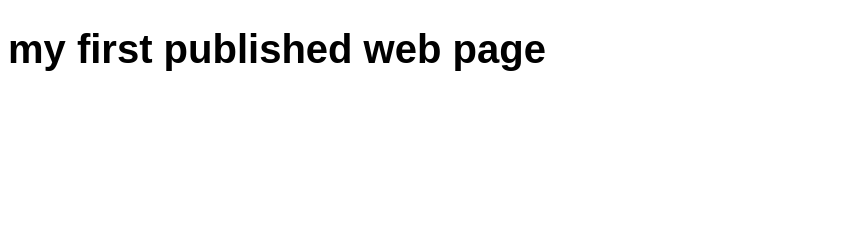
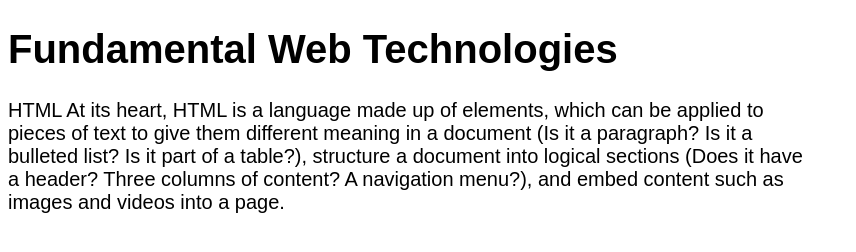
Before and after one commit to Garvit5500/acit1620, a plain HTML site: page index.html in a window 1280 px wide. Shown: the whole page, without its empty margins (0-856 px from the left). Drawn offline with Linux system fonts and the light colour scheme.

Commit message:
edited a file

```diff
--- a/index.html
+++ b/index.html
@@ -7,6 +7,19 @@
     <link rel="stylesheet" href="lab2.css">
 </head>
 <body>
-    <h1> my first published web page</h1>
+    <h1> Fundamental Web Technologies</h1>
+    <section>
+        HTML
+
+        At its heart, HTML is a language made up of elements,
+        which can be applied to pieces of text to give them different
+        meaning in a document (Is it a paragraph? Is it a bulleted list?
+        Is it part of a table?), structure a document into logical
+        sections (Does it have a header? Three columns of content? A
+        navigation menu?), and embed content such as images and videos
+        into a page.
+
+
+    </section>
 </body>
 </html>
```
